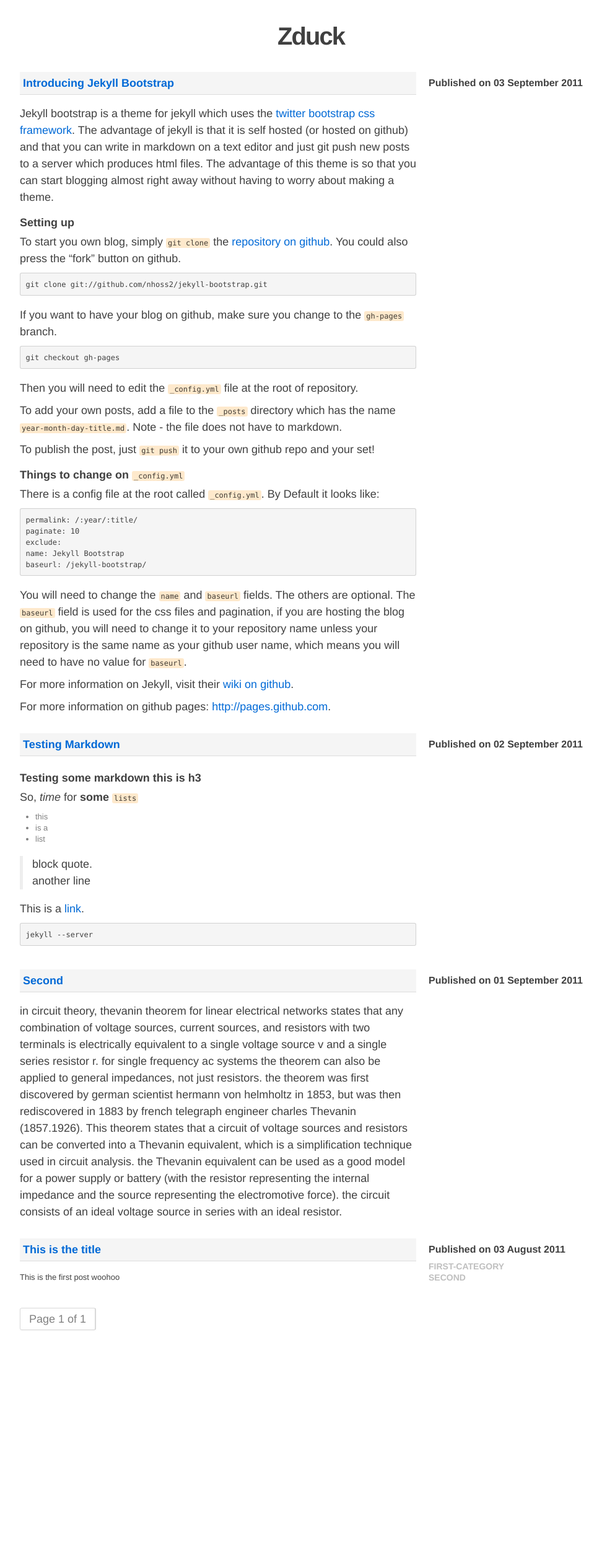
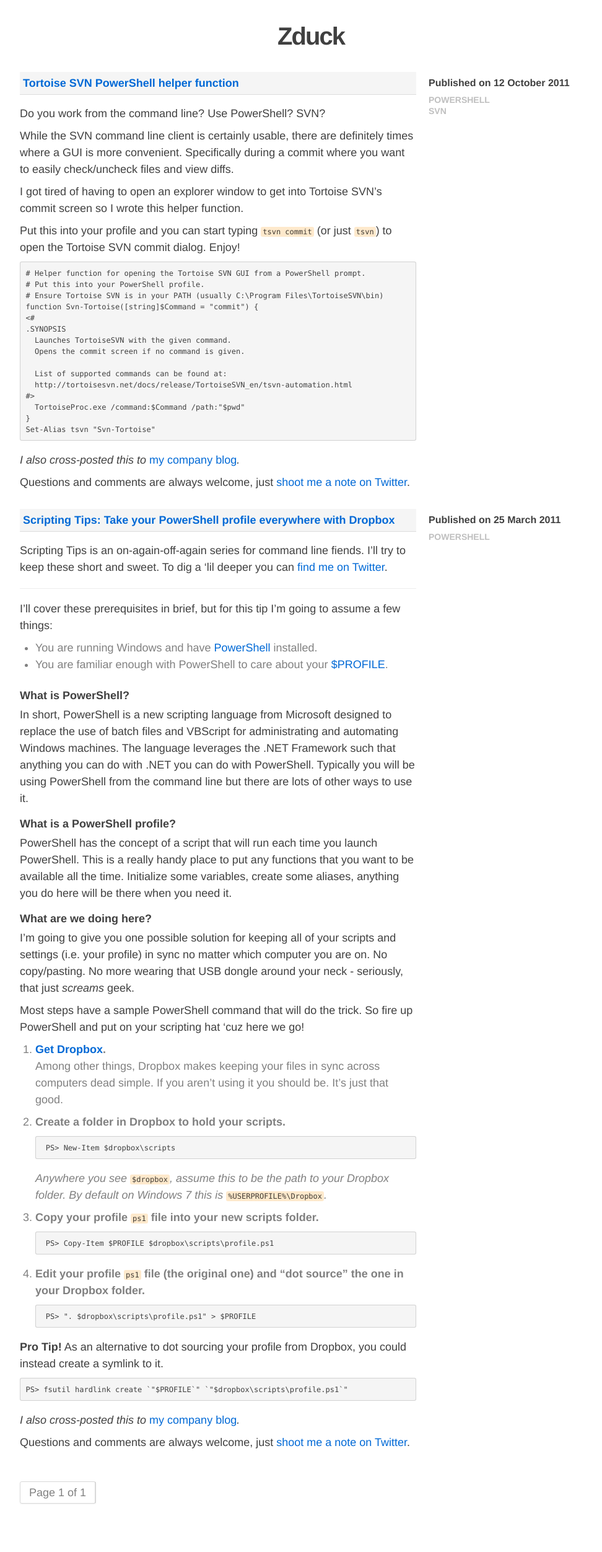
Before and after one commit to jpoehls/zduck.com, a Jekyll site: the page built from index.html, in a window 1280 px wide. Shown: the whole page at 62% size, without its empty margins (138-1110 px from the left). Built offline with Jekyll 4.4.1, drawn with Linux system fonts in a browser that asks for light colours; the list of posts is cut into pages by our own code; before the commit the page ends 2224 px from its top, so only the background shows below that.

Commit message:
Updated styles. Migrated blog posts from InterWorks blog.

```diff
--- a/_includes/post.html
+++ b/_includes/post.html
@@ -12,6 +12,9 @@
 			{% else %}
 			{{ content }}
 			{% endif %}
+
+
+			<p>Questions and comments are always welcome, just <a href="http://www.twitter.com/joshuapoehls">shoot me a note on Twitter</a>.</p>
 		</div>
     </div><!--content-->
 
--- /dev/null
+++ b/_posts/2011/2011-03-25-scripting-tips-take-your-powershell-profile-everywhere-with-dropbox.md
@@ -0,0 +1,53 @@
+---
+
+title: "Scripting Tips: Take your PowerShell profile everywhere with Dropbox"
+layout: default
+categories: powershell
+
+---
+
+Scripting Tips is an on-again-off-again series for command line fiends. I'll try to keep these short and sweet. To dig a 'lil deeper you can [find me on Twitter](http://www.twitter.com/joshuapoehls).
+
+--------------------
+
+I'll cover these prerequisites in brief, but for this tip I'm going to assume a few things:
+
+* You are running Windows and have [PowerShell](http://msdn.microsoft.com/en-us/library/aa973757.aspx) installed.
+* You are familiar enough with PowerShell to care about your [$PROFILE](http://msdn.microsoft.com/en-us/library/bb613488.aspx).
+
+### What is PowerShell?
+
+In short, PowerShell is a new scripting language from Microsoft designed to replace the use of batch files and VBScript for administrating and automating Windows machines. The language leverages the .NET Framework such that anything you can do with .NET you can do with PowerShell. Typically you will be using PowerShell from the command line but there are lots of other ways to use it.
+
+### What is a PowerShell profile?
+
+PowerShell has the concept of a script that will run each time you launch PowerShell. This is a really handy place to put any functions that you want to be available all the time. Initialize some variables, create some aliases, anything you do here will be there when you need it.
+
+### What are we doing here?
+
+I'm going to give you one possible solution for keeping all of your scripts and settings (i.e. your profile) in sync no matter which computer you are on. No copy/pasting. No more wearing that USB dongle around your neck - seriously, that just _screams_ geek.
+
+Most steps have a sample PowerShell command that will do the trick. So fire up PowerShell and put on your scripting hat 'cuz here we go!
+
+1. **[Get Dropbox](http://db.tt/i03IdN4).**
+Among other things, Dropbox makes keeping your files in sync across computers dead simple. If you aren't using it you should be. It's just that good.
+
+2. **Create a folder in Dropbox to hold your scripts.**
+
+		PS> New-Item $dropbox\scripts
+
+	_Anywhere you see `$dropbox`, assume this to be the path to your Dropbox folder. By default on Windows 7 this is `%USERPROFILE%\Dropbox`._
+
+3. **Copy your profile `ps1` file into your new scripts folder.**
+
+		PS> Copy-Item $PROFILE $dropbox\scripts\profile.ps1
+
+4. **Edit your profile `ps1` file (the original one) and "dot source" the one in your Dropbox folder.**
+
+		PS> ". $dropbox\scripts\profile.ps1" > $PROFILE
+
+**Pro Tip!** As an alternative to dot sourcing your profile from Dropbox, you could instead create a symlink to it.
+
+	PS> fsutil hardlink create `"$PROFILE`" `"$dropbox\scripts\profile.ps1`"
+
+_I also cross-posted this to [my company blog](http://www.interworks.com/blogs/jpoehls/2011/03/25/scripting-tips-take-your-powershell-profile-everywhere-dropbox "Read this post on the InterWorks blog.")._
--- a/_posts/2011/2011-08-03-first-post.mdown
+++ /dev/null
@@ -1,9 +0,0 @@
----
-
-title: This is the title
-layout: default
-categories: first-category second
-
----
-
-This is the first post woohoo
--- a/_posts/2011/2011-09-01-second.md
+++ /dev/null
@@ -1,8 +0,0 @@
----
-
-title: Second
-layout: default
-
----
-
-in circuit theory, thevanin theorem for linear electrical networks states that any combination of voltage sources, current sources, and resistors with two terminals is electrically equivalent to a single voltage source v and a single series resistor r. for single frequency ac systems the theorem can also be applied to general impedances, not just resistors. the theorem was first discovered by german scientist hermann von helmholtz in 1853, but was then rediscovered in 1883 by french telegraph engineer charles Thevanin (1857.1926). This theorem states that a circuit of voltage sources and resistors can be converted into a Thevanin equivalent, which is a simplification technique used in circuit analysis. the Thevanin equivalent can be used as a good model for a power supply or battery (with the resistor representing the internal impedance and the source representing the electromotive force). the circuit consists of an ideal voltage source in series with an ideal resistor.
--- a/_posts/2011/2011-09-02-testing-markdown.md
+++ /dev/null
@@ -1,21 +0,0 @@
----
-
-title: Testing Markdown
-layout: default
-
----
-
-###Testing some markdown this is h3
-
-So, *time* for **some** `lists`
-- this
-- is a
-- list
-
-> block quote.
->
-> another line
-
-This is a [link](#).
-
-	jekyll --server
--- a/_posts/2011/2011-09-03-introducing-jekyll-bootstrap.md
+++ /dev/null
@@ -1,40 +0,0 @@
----
-
-title: Introducing Jekyll Bootstrap
-layout: default
-
----
-
-Jekyll bootstrap is a theme for jekyll which uses the [twitter bootstrap css framework](https://github.com/twitter/bootstrap).
-The advantage of jekyll is that it is self hosted (or hosted on github) and that you can write in markdown on a text editor and just git push new posts to a server which produces html files. The advantage of this theme is so that you can start blogging almost right away without having to worry about making a theme.
-
-###Setting up
-To start you own blog, simply `git clone` the [repository on github](https://github.com/nhoss2/jekyll-bootstrap). You could also press the "fork" button on github.
-
-	git clone git://github.com/nhoss2/jekyll-bootstrap.git
-
-If you want to have your blog on github, make sure you change to the `gh-pages` branch.
-
-	git checkout gh-pages
-
-Then you will need to edit the `_config.yml` file at the root of repository.
-
-To add your own posts, add a file to the `_posts` directory which has the name `year-month-day-title.md`. Note - the file does not have to markdown.
-
-To publish the post, just `git push` it to your own github repo and your set!
-
-###Things to change on `_config.yml`
-There is a config file at the root called `_config.yml`. By Default it looks like:
-
-	permalink: /:year/:title/
-	paginate: 10
-	exclude:
-	name: Jekyll Bootstrap
-	baseurl: /jekyll-bootstrap/
-
-You will need to change the `name` and `baseurl` fields. The others are optional.
-The `baseurl` field is used for the css files and pagination, if you are hosting the blog on github, you will need to change it to your repository name unless your repository is the same name as your github user name, which means you will need to have no value for `baseurl`.
-
-For more information on Jekyll, visit their [wiki on github](https://github.com/mojombo/jekyll/wiki).
-
-For more information on github pages: [http://pages.github.com](http://pages.github.com).
--- /dev/null
+++ b/_posts/2011/2011-10-12-tortoise-svn-powershell-helper-function.md
@@ -0,0 +1,33 @@
+---
+
+title: Tortoise SVN PowerShell helper function
+layout: default
+categories: powershell svn
+
+---
+
+Do you work from the command line? Use PowerShell? SVN?
+
+While the SVN command line client is certainly usable, there are definitely times where a GUI is more convenient. Specifically during a commit where you want to easily check/uncheck files and view diffs.
+
+I got tired of having to open an explorer window to get into Tortoise SVN's commit screen so I wrote this helper function.
+
+Put this into your profile and you can start typing `tsvn commit` (or just `tsvn`) to open the Tortoise SVN commit dialog. Enjoy!
+
+    # Helper function for opening the Tortoise SVN GUI from a PowerShell prompt.
+    # Put this into your PowerShell profile.
+    # Ensure Tortoise SVN is in your PATH (usually C:\Program Files\TortoiseSVN\bin)
+    function Svn-Tortoise([string]$Command = "commit") {
+    <#
+    .SYNOPSIS
+      Launches TortoiseSVN with the given command.
+      Opens the commit screen if no command is given.
+
+      List of supported commands can be found at:
+      http://tortoisesvn.net/docs/release/TortoiseSVN_en/tsvn-automation.html
+    #>
+      TortoiseProc.exe /command:$Command /path:"$pwd"
+    }
+    Set-Alias tsvn "Svn-Tortoise"
+
+_I also cross-posted this to [my company blog](http://www.interworks.com/blogs/jpoehls/2011/10/12/tortoise-svn-powershell-helper-function "Read this post on the InterWorks blog.")._
--- a/css.css
+++ b/css.css
@@ -1,5 +1,9 @@
-body p {
+p, ul, ol {
 	font-size: 18px;
+	line-height: 1.5em;
+}
+
+li {
 	line-height: 1.5em;
 }
 
```
